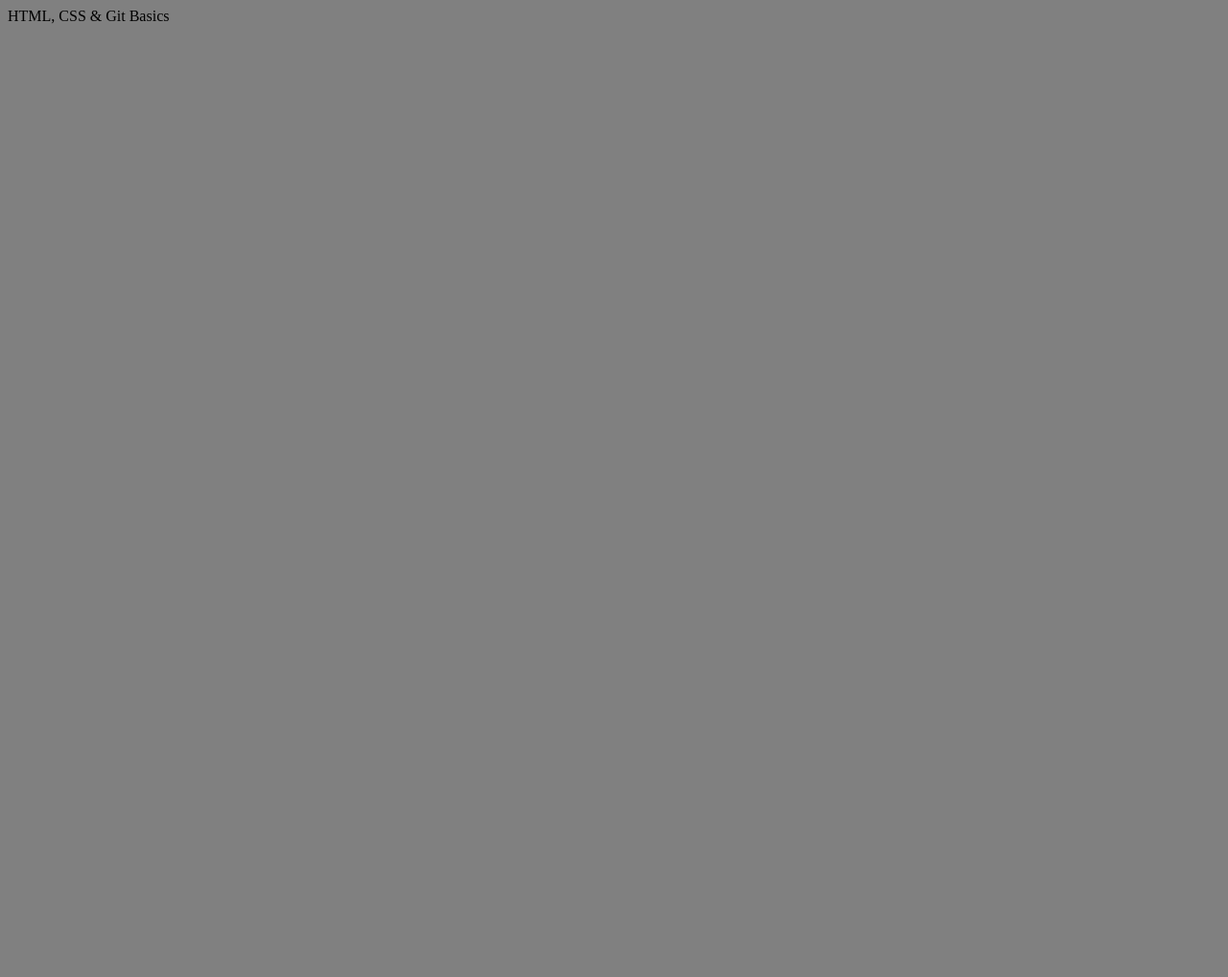
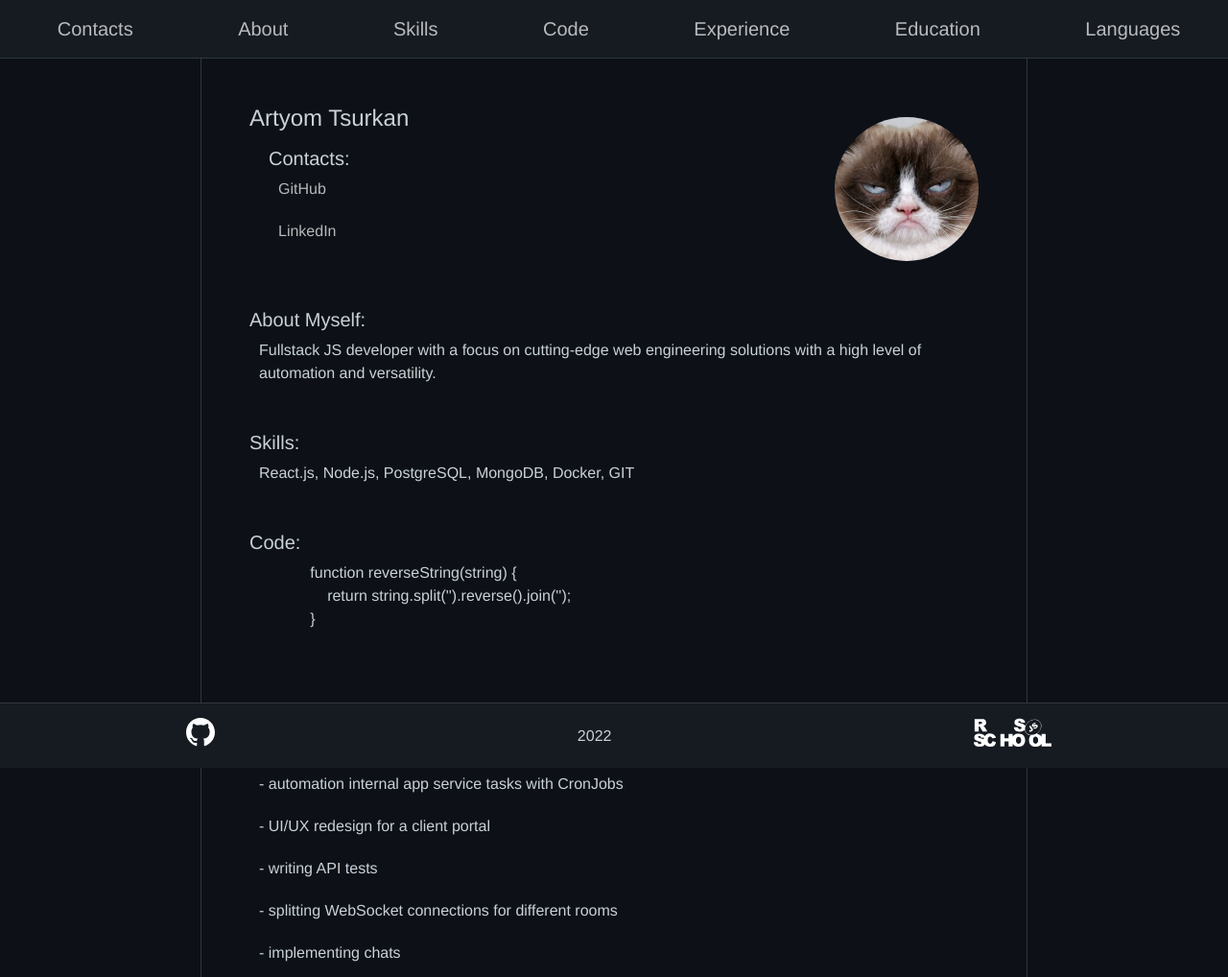
Before and after one commit to artsurkan/rsschool-cv, a plain HTML site: page index.html in a window 1280 px wide. Shown: the top 1018 px of the page at 96% size. Before the commit the page ends 800 px from the top, so only its background shows below. Drawn offline with Linux system fonts and the light colour scheme.

Commit message:
feat: add markup

```diff
--- /dev/null
+++ b/assets/styles/base.css
@@ -0,0 +1,59 @@
+body {
+    font-family: Helvetica;
+    background-color: #0D1117;
+    color: #c9d1d9;
+    padding-top: 60px;
+    padding-bottom: 40px;
+}
+
+.main {
+    margin: 0 auto;
+    padding: 30px;
+    max-width: 800px;
+    border: 1px solid var(--mainBorder);
+}
+
+.anchor {
+    display: block;
+    position: relative;
+    top: -80px;
+    visibility: hidden;
+}
+
+.flexSection {
+    display: flex;
+    flex-flow: row wrap;
+    align-items: center;
+    justify-content: space-between;
+}
+
+.contactLink {
+    text-decoration: none;
+    font-size: 16px;
+    color: var(--navLinkText);
+}
+.contactLink:hover {
+    color: white;
+}
+
+.avatar {
+    width: 150px;
+    border-radius: 50%;
+}
+
+h1 {
+    font-size: 24px;
+}
+
+h2 {
+    font-size: 20px;
+}
+
+p, li, pre {
+    line-height: 1.5;
+    padding: 10px;
+}
+
+section {
+    padding: 20px;
+}
--- /dev/null
+++ b/assets/styles/colors.css
@@ -0,0 +1,6 @@
+:root {
+    --mainBorder: #30363d;
+    --navLinkText: rgba(255,255,255,0.7);
+    --navLinkTextHover: white;
+    --headerBackground: #161B22;
+}
--- /dev/null
+++ b/assets/styles/components/footer.css
@@ -0,0 +1,12 @@
+.footer {
+    border-top: 1px solid var(--mainBorder);
+    background-color: var(--headerBackground);
+    padding: 5px;
+    width: 100%;
+    position: fixed;
+    bottom: 0;
+}
+
+.footerIcons {
+    height: 30px;
+}
--- /dev/null
+++ b/assets/styles/components/header.css
@@ -0,0 +1,26 @@
+.header {
+    border-bottom: 1px solid var(--mainBorder);
+    background-color: var(--headerBackground);
+    padding: 5px;
+    color: var(--headerText);
+    width: 100%;
+    position: fixed;
+    top: 0;
+}
+
+.navList {
+  display: flex;
+  flex-flow: row wrap;
+  align-items: center;
+  justify-content: space-around;
+}
+
+.navLink {
+    text-decoration: none;
+    font-size: 20px;
+    color: var(--navLinkText);
+}
+
+.navLink:hover {
+    color: var(--navLinkTextHover);
+}
--- /dev/null
+++ b/assets/styles/index.css
@@ -0,0 +1,8 @@
+@import "./reset.css";
+
+@import "./colors.css";
+@import "./base.css";
+
+@import "./components/header.css";
+
+@import "./components/footer.css";
--- /dev/null
+++ b/assets/styles/reset.css
@@ -0,0 +1,48 @@
+/* http://meyerweb.com/eric/tools/css/reset/
+   v2.0 | 20110126
+   License: none (public domain)
+*/
+
+html, body, div, span, applet, object, iframe,
+h1, h2, h3, h4, h5, h6, p, blockquote, pre,
+a, abbr, acronym, address, big, cite, code,
+del, dfn, em, img, ins, kbd, q, s, samp,
+small, strike, strong, sub, sup, tt, var,
+b, u, i, center,
+dl, dt, dd, ol, ul, li,
+fieldset, form, label, legend,
+table, caption, tbody, tfoot, thead, tr, th, td,
+article, aside, canvas, details, embed,
+figure, figcaption, footer, header, hgroup,
+menu, nav, output, ruby, section, summary,
+time, mark, audio, video {
+	margin: 0;
+	padding: 0;
+	border: 0;
+	font-size: 100%;
+	font: inherit;
+	vertical-align: baseline;
+}
+/* HTML5 display-role reset for older browsers */
+article, aside, details, figcaption, figure,
+footer, header, hgroup, menu, nav, section {
+	display: block;
+}
+body {
+	line-height: 1;
+}
+ol, ul {
+	list-style: none;
+}
+blockquote, q {
+	quotes: none;
+}
+blockquote:before, blockquote:after,
+q:before, q:after {
+	content: '';
+	content: none;
+}
+table {
+	border-collapse: collapse;
+	border-spacing: 0;
+}
--- a/index.html
+++ b/index.html
@@ -1,13 +1,117 @@
 <!DOCTYPE html>
 <html lang="en">
+
 <head>
     <meta charset="UTF-8">
     <meta http-equiv="X-UA-Compatible" content="IE=edge">
     <meta name="viewport" content="width=device-width, initial-scale=1.0">
     <title>Document</title>
-    <link rel="stylesheet" href="style.css">
+    <link rel="stylesheet" href="./assets/styles/index.css">
 </head>
+
 <body>
-    HTML, CSS & Git Basics
+    <header class="header">
+        <nav>
+            <ul class="navList">
+                <li><a class="navLink" href="#contacts">Contacts</a></li>
+                <li><a class="navLink" href="#about">About</a></li>
+                <li><a class="navLink" href="#skills">Skills</a></li>
+                <li><a class="navLink" href="#code">Code</a></li>
+                <li><a class="navLink" href="#experience">Experience</a></li>
+                <li><a class="navLink" href="#education">Education</a></li>
+                <li><a class="navLink" href="#languages">Languages</a></li>
+            </ul>
+        </nav>
+    </header>
+    <main class="main">
+        <section class="flexSection">
+            <div>
+                <h1>Artyom Tsurkan</h1>
+                <a class="anchor" id="contacts"></a>
+                <section>
+                    <h2>Contacts:</h2>
+                    <ul>
+                        <li><a class="contactLink" href="https://github.com/artsurkan">GitHub</a></li>
+                        <li><a class="contactLink" href="https://www.linkedin.com/in/artsurkan/">LinkedIn</a></li>
+                    </ul>
+                </section>
+            </div>
+            <img class="avatar" src="./assets/images/avatar.jpg" alt="github logo">
+        </section>
+
+        <a class="anchor" id="about"></a>
+        <section>
+            <h2>About Myself:</h2>
+            <p>
+                Fullstack JS developer with a focus on cutting-edge web engineering solutions with a high level of
+                automation and versatility.
+            </p>
+        </section>
+
+        <a class="anchor" id="skills"></a>
+        <section>
+            <h2>Skills:</h2>
+            <p>React.js, Node.js, PostgreSQL, MongoDB, Docker, GIT</p>
+        </section>
+
+        <a class="anchor" id="code"></a>
+        <section>
+            <h2>Code:</h2>
+            <pre>
+            function reverseString(string) {
+                return string.split('').reverse().join('');
+            }
+            </pre>
+        </section>
+
+        <section>
+            <a class="anchor" id="experience"></a>
+            <h2>Experience:</h2>
+            <ul>
+                <li>- integration with external web services</li>
+                <li>- automation internal app service tasks with CronJobs</li>
+                <li>- UI/UX redesign for a client portal</li>
+                <li>- writing API tests</li>
+                <li>- splitting WebSocket connections for different rooms</li>
+                <li>- implementing chats</li>
+                <li>- implementing customizable graphic and UI for different businesses</li>
+                <li>- refactoring of an old codebase</li>
+            </ul>
+        </section>
+
+        <section>
+            <a class="anchor" id="education"></a>
+            <h2>Education:</h2>
+            <ul>
+                <li>Web Development School of Business and Management of Technology of Belarusian State University Minsk, Belarus</li>
+            </ul>
+        </section>
+
+        <section>
+            <a class="anchor" id="languages"></a>
+            <h2>Languages:</h2>
+            <ul>
+                <li>Russian: native</li>
+                <li>English: A2 (intermediate written, but rusty spoken)</li>
+            </ul>
+        </section>
+
+    </main>
+    <footer class="footer">
+        <ul class="navList">
+            <li>
+                <a href="https://github.com/artsurkan">
+                    <img class="footerIcons" src="./assets/images/github.svg" alt="github logo">
+                </a>
+            </li>
+            <li>2022</li>
+            <li>
+                <a href="https://rs.school/js/">
+                    <img class="footerIcons" src="./assets/images/rs_school_js.svg" alt="rsschool logo">
+                </a>
+            </li>
+        </ul>
+    </footer>
 </body>
+
 </html>
--- a/style.css
+++ b/style.css
@@ -1,3 +1,31 @@
+:root {
+    --main-border-color: #30363d;
+}
+
 body {
-    background-color: gray;
+    background-color: #0D1117;
+    color: #c9d1d9;
+    margin: 0;
+    padding: 0;
 }
+
+.wrapper {
+    margin: 0 auto;
+    padding: 40px;
+    max-width: 800px;
+    border: 1px solid var(--main-border-color);
+}
+
+.header {
+    border-bottom: 1px solid var(--main-border-color);
+    /* background-color: #161B22; */
+    background-color: red;
+}
+
+.nav-li {
+    display: inline;
+}
+
+.footer {
+    border-top: 1px solid var(--main-border-color);
+}
```
Also changed, not shown: assets/images/avatar.jpg (added), assets/images/github.svg (added), assets/images/rs_school_js.svg (added).
